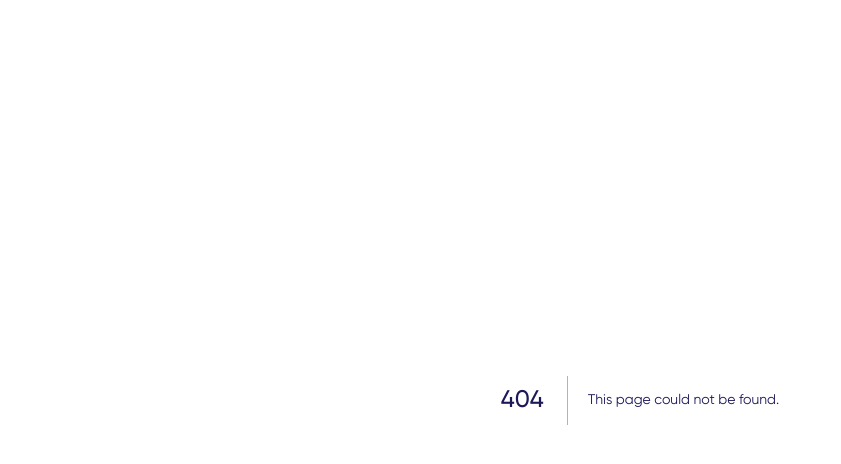
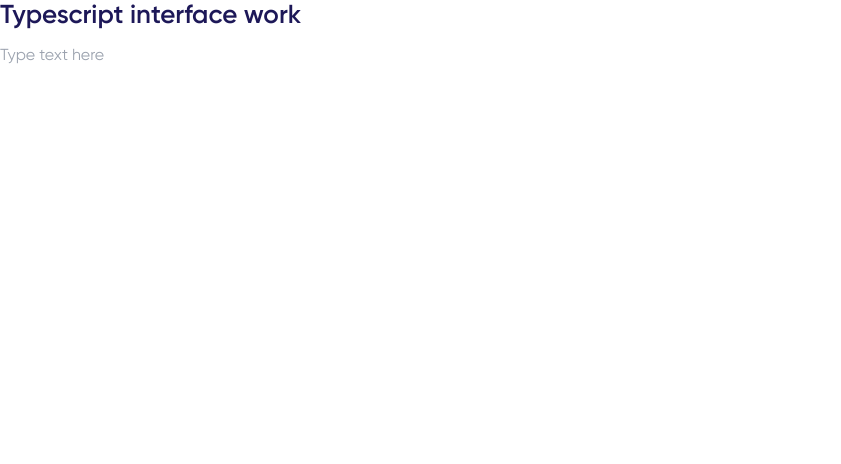
Before and after one commit to brijeshjp2006/capitalfinance, a Next.js app: page /testtask in a window 1280 px wide. Before the commit this address had no page. Shown: the top 464 px of the page, without its empty margins (0-841 px from the left). Built offline with nearby package versions, Linux system fonts and the light colour scheme.

Commit message:
test task page

```diff
--- /dev/null
+++ b/src/app/testtask/page.tsx
@@ -0,0 +1,23 @@
+"use client"
+import React, { useState } from 'react'
+
+function page() {
+
+
+  const [valt, setValt]=useState<string | undefined>();
+
+  const handleChange = (e:React.ChangeEvent<HTMLInputElement>)=>{
+setValt(e.target.value)
+
+  }
+  return (
+    <div>
+         <h1>Typescript interface work</h1>
+
+         <input type='text' value={valt} placeholder='Type text here' onChange={handleChange}/>
+         <h2>{valt}</h2>
+    </div>
+  )
+}
+
+export default page
```
